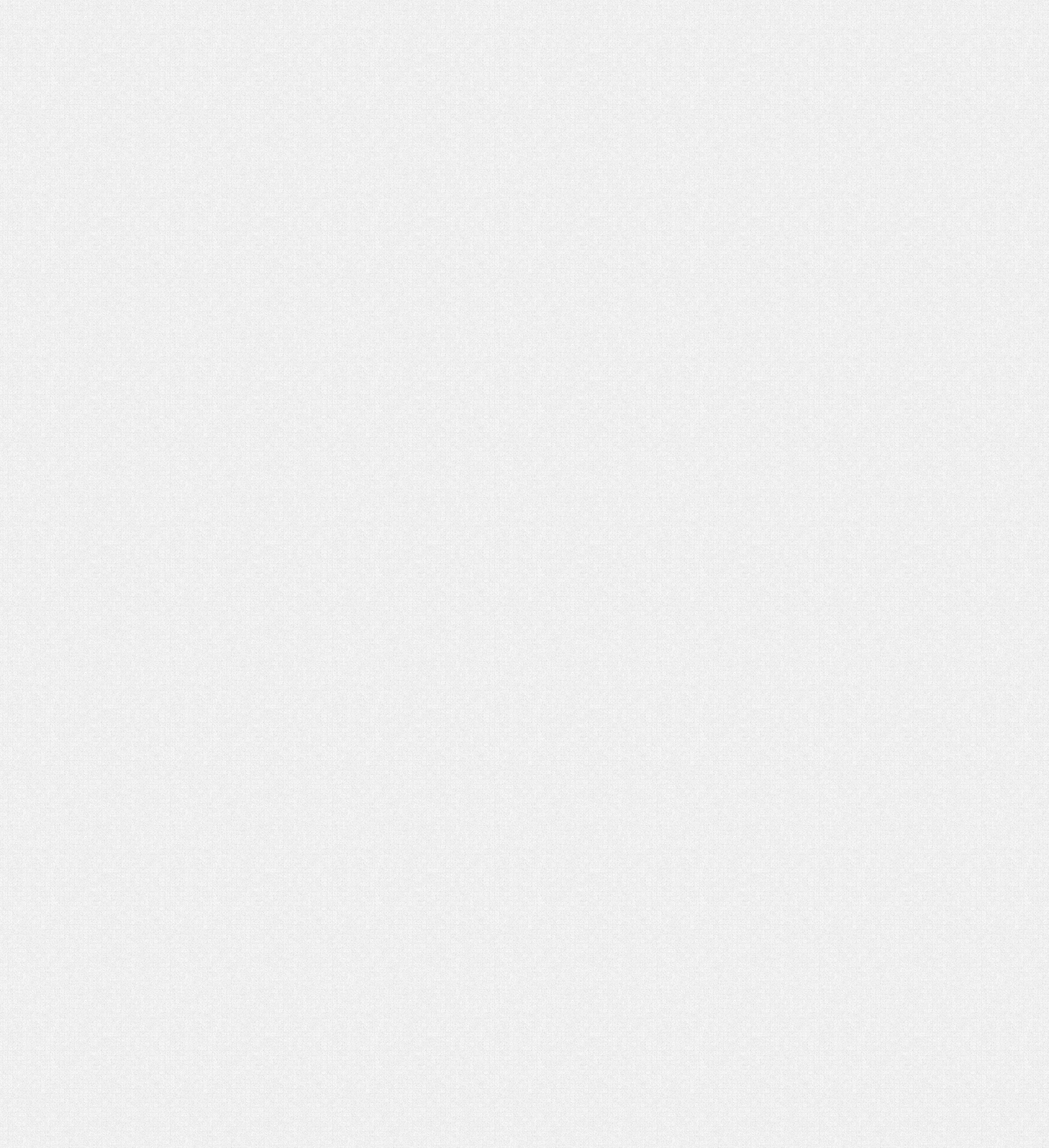
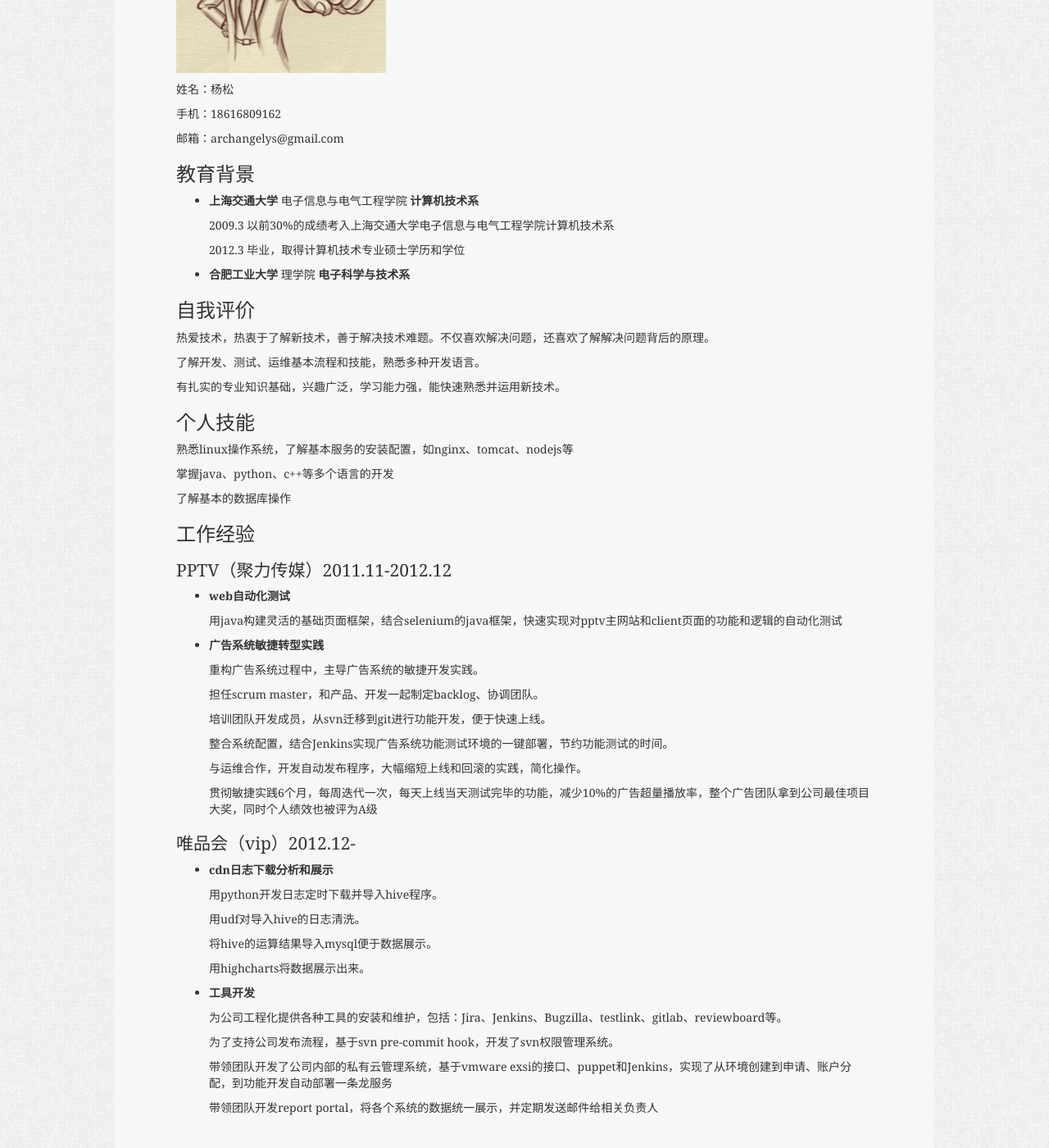
Before and after one commit to archangelys/archangelys.github.io, a Jekyll site: the page built from about.markdown, in a window 1280 px wide and 1400 px high, scrolled down 672 px. Shown: the whole window at 82% size. Built offline with Jekyll 4.4.1, drawn with Linux system fonts in a browser that asks for light colours; Markdown is read by kramdown in place of the engine named in the settings; some of the changed text lies outside the part shown.

Commit message:
add resume to about

```diff
--- a/_layouts/default.html
+++ b/_layouts/default.html
@@ -26,6 +26,7 @@
                  <ul class="page-nav">
                      <li><a href="/">主页</a></li>
                      <li><a href="/archive.html">归档</a></li>
+                     <li><a href="/categories.html">分类</a></li>
                      <li><a href="/tags.html">标签</a></li>
                      <li><a href="/about.html">关于</a></li>
                  </ul>
--- a/about.html
+++ /dev/null
@@ -1,30 +0,0 @@
----
-layout: page
-title: 关于本人
----
-
-<div class="page-blank">
-    <h2>hushaw</h2>
-    <div class="row">
-        <div class="col-md-6">
-            <p>业余顽家</p>
-            <p>一个脱离了低级趣味的码农</p>
-            <p>轻微完美主义强迫症</p>
-            <p>写过N个jekyll主题，留下最满意的，共享。</p>
-        </div>
-        <div class="col-md-6">
-            <ul class="list-group">
-                <li class="list-group-item">
-                    <i class="fa fa-github"></i>
-                    <a href="http://github.com/hushaw" target="_blank">http://github.com/hushaw</a>
-                </li>
-                <li class="list-group-item">
-                    <i class="fa fa-envelope"></i>
-                    <a href="mailto:signifox@163.com">signifox#163.com(#->@)</a>
-                </li>
-            </ul>
-        </div>
-    </div>
-</div>
-
-{% include youyan_comments.md %}
--- /dev/null
+++ b/about.markdown
@@ -0,0 +1,85 @@
+---
+layout: page
+title: 关于本人
+---
+
+#个人简历
+##个人信息
+![my photo](/static/resume.jpg "my photo" )
+
+姓名：杨松
+
+手机：18616809162
+
+邮箱：archangelys@gmail.com
+
+##教育背景
+* **上海交通大学**  电子信息与电气工程学院   **计算机技术系**
+
+  2009.3 以前30%的成绩考入上海交通大学电子信息与电气工程学院计算机技术系
+
+  2012.3 毕业，取得计算机技术专业硕士学历和学位
+
+* **合肥工业大学**  理学院 **电子科学与技术系**
+
+##自我评价
+
+热爱技术，热衷于了解新技术，善于解决技术难题。不仅喜欢解决问题，还喜欢了解解决问题背后的原理。
+
+了解开发、测试、运维基本流程和技能，熟悉多种开发语言。
+
+有扎实的专业知识基础，兴趣广泛，学习能力强，能快速熟悉并运用新技术。
+
+##个人技能
+
+熟悉linux操作系统，了解基本服务的安装配置，如nginx、tomcat、nodejs等
+
+掌握java、python、c++等多个语言的开发
+
+了解基本的数据库操作
+
+##工作经验
+
+###PPTV（聚力传媒）2011.11-2012.12
+
+* **web自动化测试**
+
+  用java构建灵活的基础页面框架，结合selenium的java框架，快速实现对pptv主网站和client页面的功能和逻辑的自动化测试
+
+* **广告系统敏捷转型实践**
+
+  重构广告系统过程中，主导广告系统的敏捷开发实践。
+
+  担任scrum master，和产品、开发一起制定backlog、协调团队。
+
+  培训团队开发成员，从svn迁移到git进行功能开发，便于快速上线。
+
+  整合系统配置，结合Jenkins实现广告系统功能测试环境的一键部署，节约功能测试的时间。
+
+  与运维合作，开发自动发布程序，大幅缩短上线和回滚的实践，简化操作。
+
+  贯彻敏捷实践6个月，每周迭代一次，每天上线当天测试完毕的功能，减少10%的广告超量播放率，整个广告团队拿到公司最佳项目大奖，同时个人绩效也被评为A级
+
+###唯品会（vip）2012.12-
+
+* **cdn日志下载分析和展示**
+
+  用python开发日志定时下载并导入hive程序。
+
+  用udf对导入hive的日志清洗。
+
+  将hive的运算结果导入mysql便于数据展示。
+
+  用highcharts将数据展示出来。
+
+* **工具开发**
+
+  为公司工程化提供各种工具的安装和维护，包括：Jira、Jenkins、Bugzilla、testlink、gitlab、reviewboard等。
+
+  为了支持公司发布流程，基于svn pre-commit hook，开发了svn权限管理系统。
+
+  带领团队开发了公司内部的私有云管理系统，基于vmware exsi的接口、puppet和Jenkins，实现了从环境创建到申请、账户分配，到功能开发自动部署一条龙服务
+
+  带领团队开发report portal，将各个系统的数据统一展示，并定期发送邮件给相关负责人
+
+{% include youyan_comments.md %}
```
Also changed, not shown: static/resume.jpg (added).
